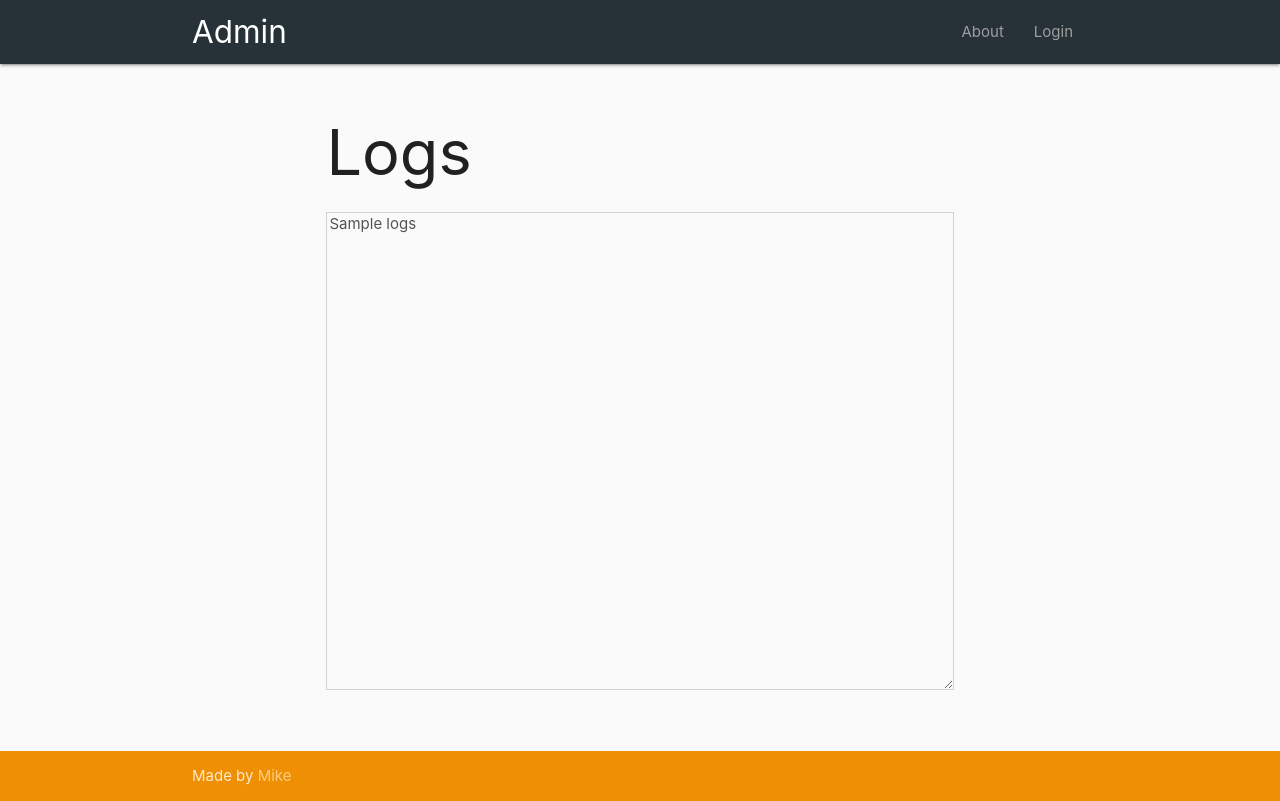
After one commit to mikekeda/admin, a Python web app: template templates/logs.html in a window 1280 px wide. The commit adds this page. Run offline with Jinja, Linux system fonts and the light colour scheme; the template is opened without the code that fills it: most values are stand-ins (such as "Sample title", 1, 10 or a date in 2020); some libraries are stand-ins or nearby versions.

Commit message:
Implemented logs reading.

```diff
--- a/sass/style.scss
+++ b/sass/style.scss
@@ -36,3 +36,7 @@
 body > .container {
   min-height: calc(100vh - 222px);
 }
+
+#logs {
+  height: calc(100vh - 322px);
+}
--- a/settings.py
+++ b/settings.py
@@ -65,3 +65,4 @@ for site in SITES:
         site['logs'] = '{}/{}/error.log'.format(
             get_env_var('LOG_FOLDER'), site['name']
         )
+SITES = {site['name']: site for site in SITES}
--- a/static/css/style.css
+++ b/static/css/style.css
@@ -1 +1 @@
-.my-5{margin-bottom:3rem !important;margin-top:3rem !important}.my-6{margin-bottom:3.6rem !important;margin-top:3.6rem !important}.no-br-radius{border-radius:0 !important}.table-list td,.table-list th{padding:15px}.status-dot{display:inline-block;height:1em;width:1em;border-radius:50%;margin:0 .8em -.2em 0}.status-dot.green{background-color:green}.status-dot.red{background-color:red}body>.container{min-height:calc(100vh - 222px)}
+.my-5{margin-bottom:3rem !important;margin-top:3rem !important}.my-6{margin-bottom:3.6rem !important;margin-top:3.6rem !important}.no-br-radius{border-radius:0 !important}.table-list td,.table-list th{padding:15px}.status-dot{display:inline-block;height:1em;width:1em;border-radius:50%;margin:0 .8em -.2em 0}.status-dot.green{background-color:green}.status-dot.red{background-color:red}body>.container{min-height:calc(100vh - 222px)}#logs{height:calc(100vh - 322px)}
--- /dev/null
+++ b/templates/logs.html
@@ -0,0 +1,12 @@
+{% extends 'base.html' %}
+{% block title %}Logs{% endblock %}
+{% block body %}
+    <div class="container">
+        <h1 class="no-margin text-uppercase h4"><wbr>Logs</h1>
+        <textarea id="logs" disabled>{{ logs }}</textarea>
+    </div>
+    <script type="text/javascript">
+        var textarea = document.getElementById('logs');
+        textarea.scrollTop = textarea.scrollHeight;
+    </script>
+{% endblock %}
```
Also changed, not shown: main.py (+22 -3 lines).
